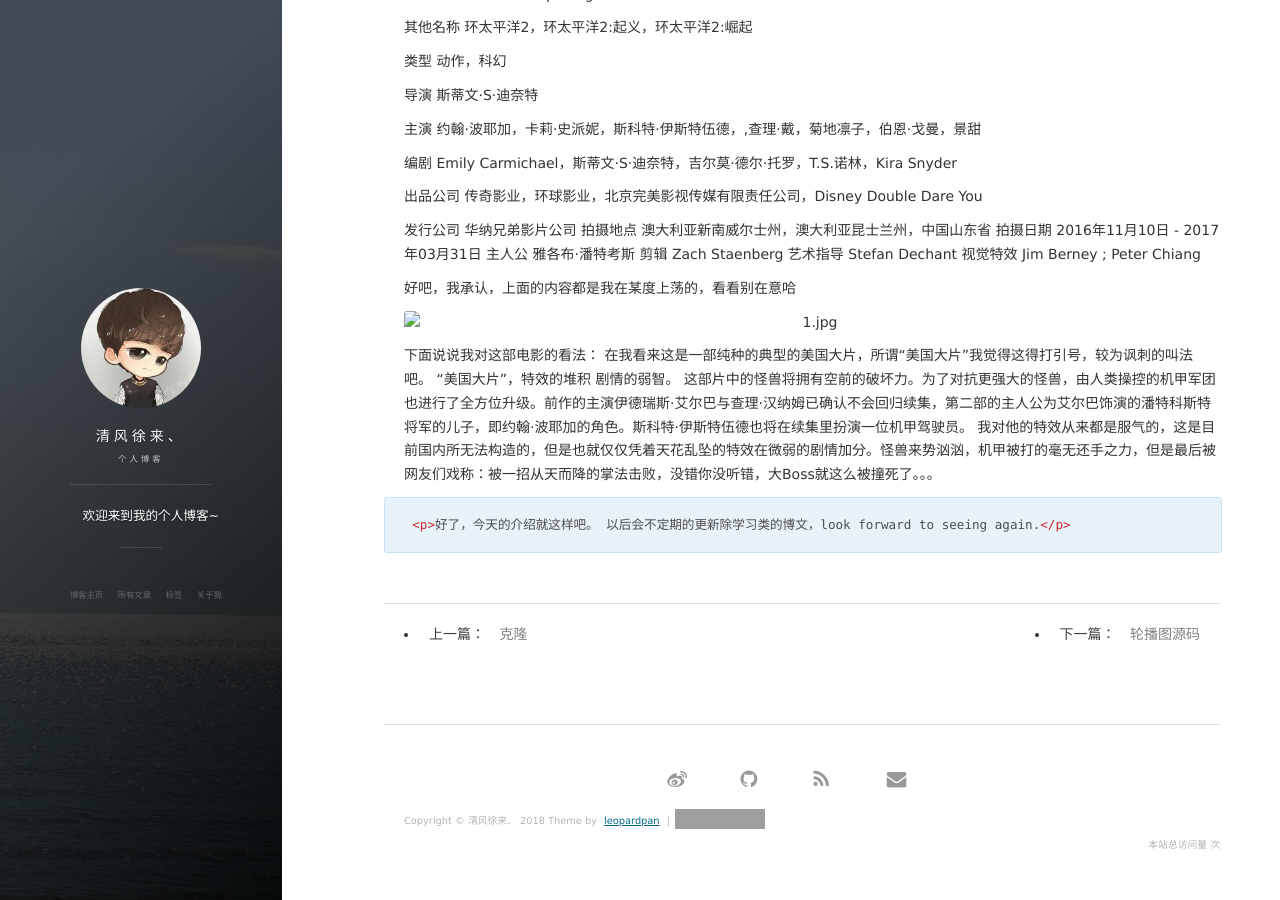
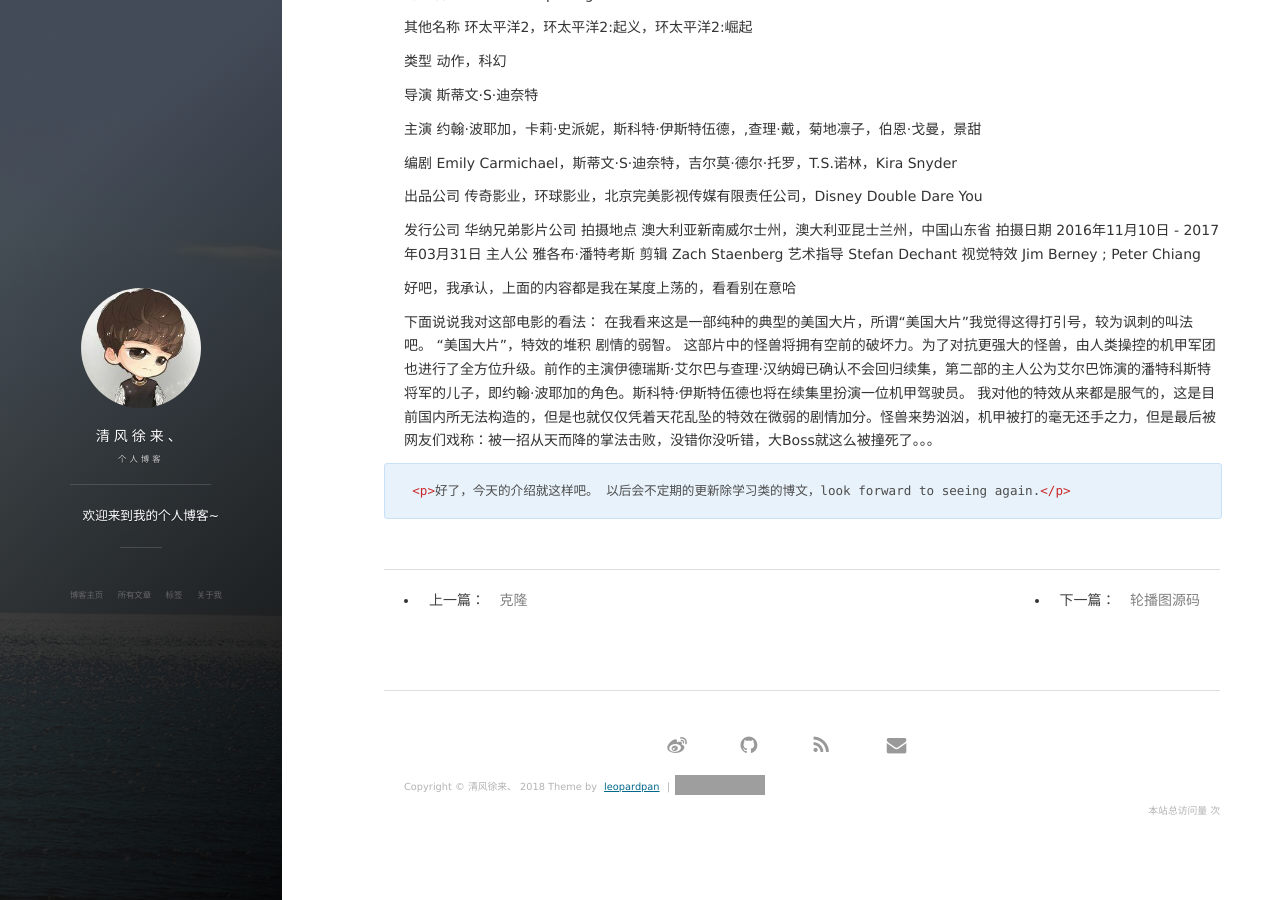
Before and after one commit to bush1010/bush1010.github.io, a Jekyll site: the page built from _posts/2018-3-24-环太平洋2雷霆再起.md, in a window 1280 px wide and 900 px high, scrolled down 718 px. Built offline with Jekyll 4.4.1, drawn with Linux system fonts in a browser that asks for light colours; nearby versions of some CDN libraries; comment, search, counter and statistics services are not loaded; grey boxes are pictures that could not be loaded.

Commit message:
update file

```diff
--- a/_posts/2018-3-24-环太平洋2雷霆再起.md
+++ b/_posts/2018-3-24-环太平洋2雷霆再起.md
@@ -55,11 +55,6 @@
 好吧，我承认，上面的内容都是我在某度上荡的，看看别在意哈
 
 
-
-![1.jpg](images/img/1.jpg)
-
-
-
 下面说说我对这部电影的看法：
     在我看来这是一部纯种的典型的美国大片，所谓“美国大片”我觉得这得打引号，较为讽刺的叫法吧。
     “美国大片”，特效的堆积 剧情的弱智。
```
